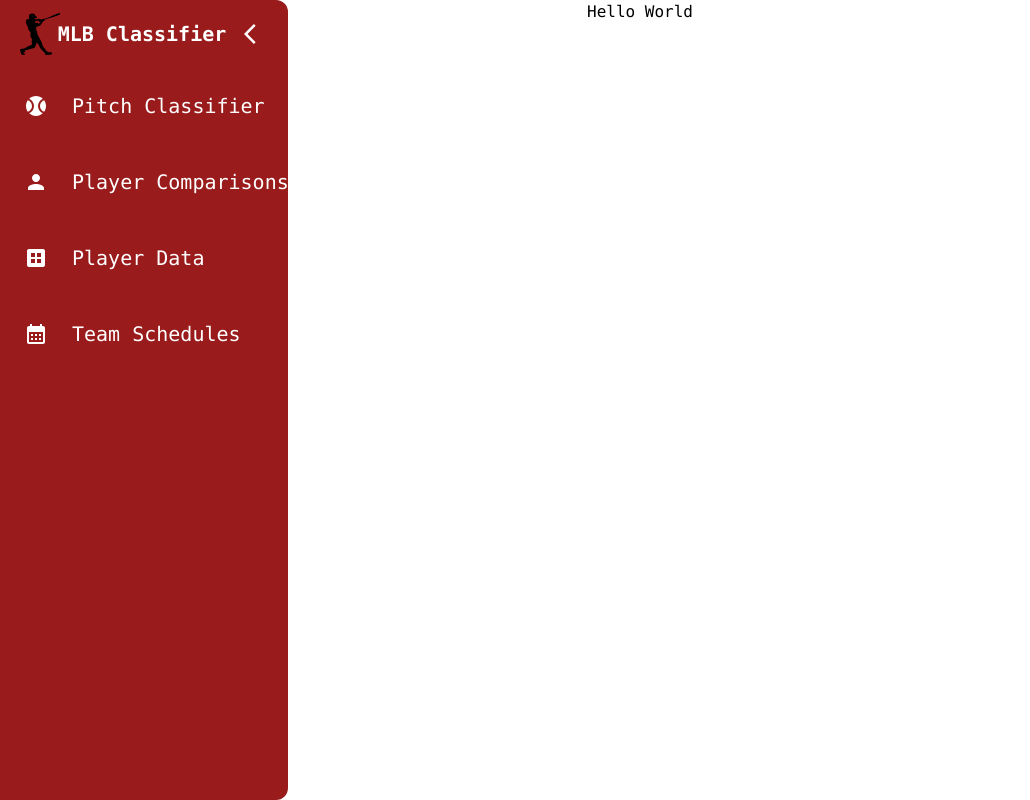
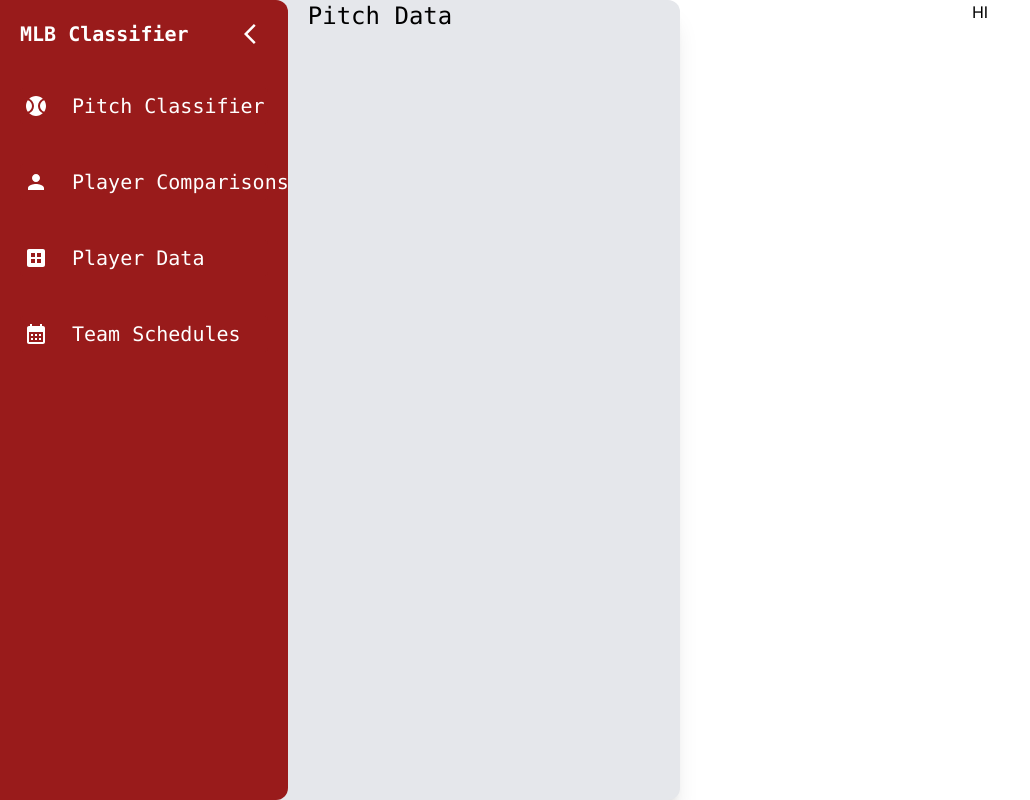
Before and after one commit to vivekjag1/MLBStatClassifier, a Next.js app in the folder apps/frontend/: page /classifier in a window 1280 px wide. Shown: the whole page, without its empty margins (0-1030 px from the left). Built offline with nearby package versions, Linux system fonts and the light colour scheme; no server answers.

Commit message:
start for classifier UI

```diff
--- a/apps/frontend/app/classifier/page.tsx
+++ b/apps/frontend/app/classifier/page.tsx
@@ -16,8 +16,12 @@ const Page = () => {
     })
 
     return (
-        <div className = "text-center font-mono ">
-            Hello World
+        <div className = " grid grid-cols-2  ml-20 overflow-hidden">
+            <div className="items-center justify-center text-center h-screen  bg-gray-200 rounded-tr-xl rounded-br-xl shadow-xl">
+                <h1 className = "items-center justify-center text-center font-mono text-2xl">Pitch Data</h1>
+            </div>
+            <div className="items-center justify-center text-center">HI</div>
+
         </div>
     )
 }
--- a/apps/frontend/components/navbar.tsx
+++ b/apps/frontend/components/navbar.tsx
@@ -19,7 +19,7 @@ const NavBar = () => {
     const iconAnimation = useAnimationControls()
     const animations = {
         close: {
-            "width":"7rem",
+            "width":"5rem",
             transition: {
                 type:"spring",
                 damping: 15,
@@ -66,10 +66,8 @@ const NavBar = () => {
     return (
         <motion.nav variants={animations} animate={containerControls} initial="close" className="bg-red-800 flex flex-col z-10 p-5 fixed top-0 left-0 h-screen shadow-neutral-600 rounded-tr-xl rounded-br-xl cursor-pointer">
             <div className = "flex flex-row w-full justify-between place-items-center">
-                <div className = "flex items-center">
-                    <Image src = "/baseballPlayer.png" alt = "clipart"  className="absolute object-contain" width={40} height={40} />
-                </div>
-                {navBarOpen && <motion.p variants={textAnimation} className="ml-5 whitespace-nowrap flex items-center text-xl text-white font-mono font-bold" onClick={() => setNavBarOpen(true)}>MLB Classifier</motion.p>}
+
+                {navBarOpen && <motion.p variants={textAnimation} className=" whitespace-nowrap flex items-center text-left text-xl text-white font-mono font-bold" onClick={() => setNavBarOpen(true)}>MLB Classifier</motion.p>}
                 {navBarOpen && <ArrowBackIosIcon className = "text-white" onClick={() => setNavBarOpen(!navBarOpen)} />}
                 {!navBarOpen && <ArrowForwardIosIcon className = "text-white" onClick={() => setNavBarOpen(!navBarOpen)} />}
             </div>
```
